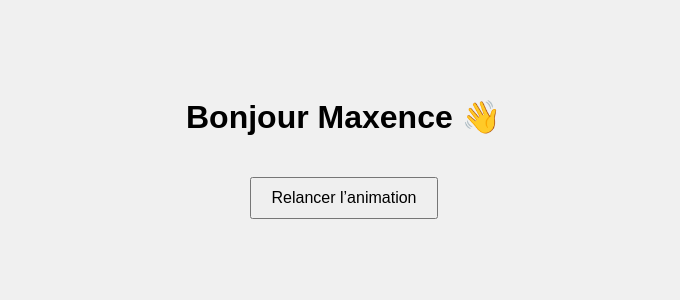
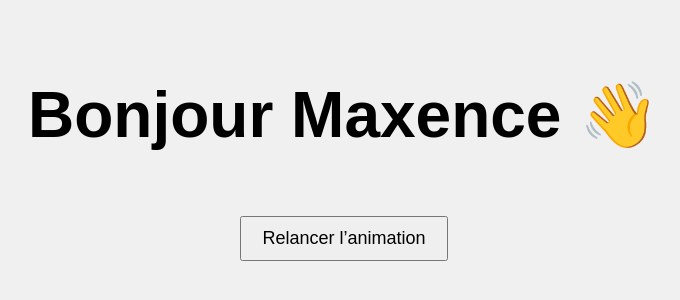
Before and after one commit to maximoulefou-ctrl/MaxGame, a plain HTML site: page index.html in a window 1280 px wide. Shown: the part 260-560 px from the top of the page, without its empty margins (296-976 px from the left). Drawn offline with Linux system fonts and the light colour scheme.

Commit message:
1 commit

```diff
--- a/index.html
+++ b/index.html
@@ -17,6 +17,7 @@
         h1 {
             opacity: 0;
             transform: scale(0.8);
+            font-size: 64px;
         }
 
         .animate {
@@ -33,7 +34,7 @@
         button {
             margin-top: 20px;
             padding: 10px 20px;
-            font-size: 16px;
+            font-size: 18px;
             cursor: pointer;
         }
     </style>
```
